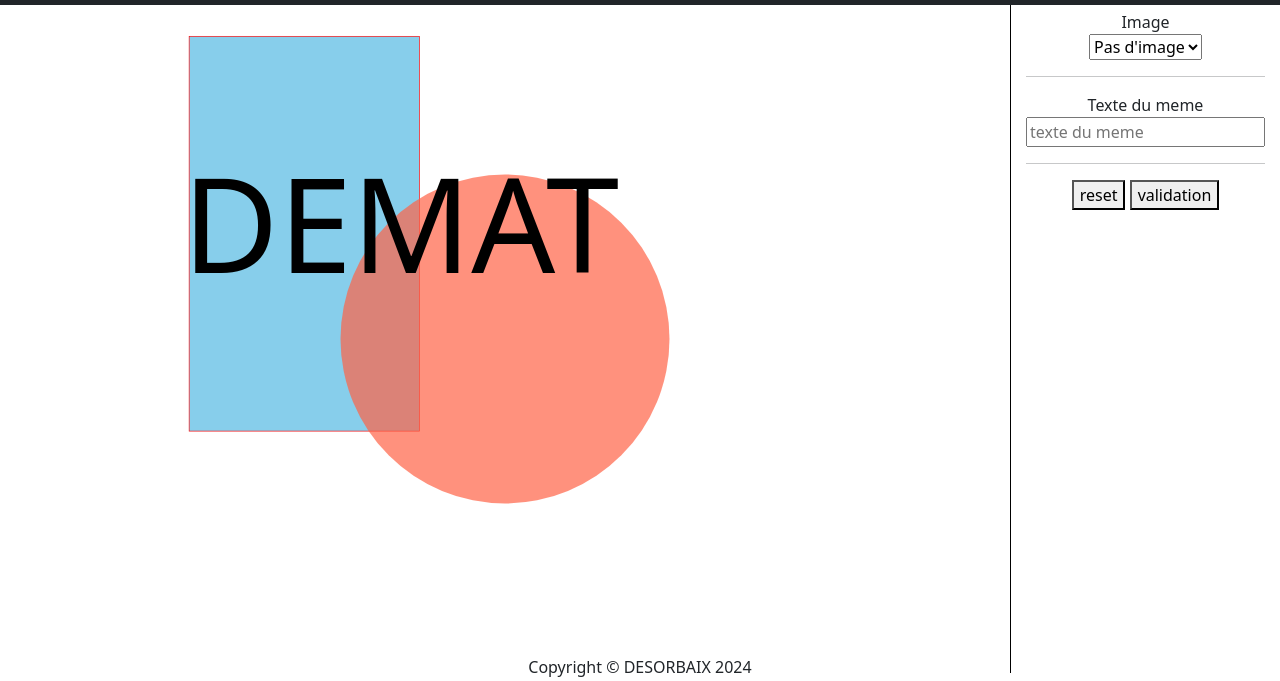
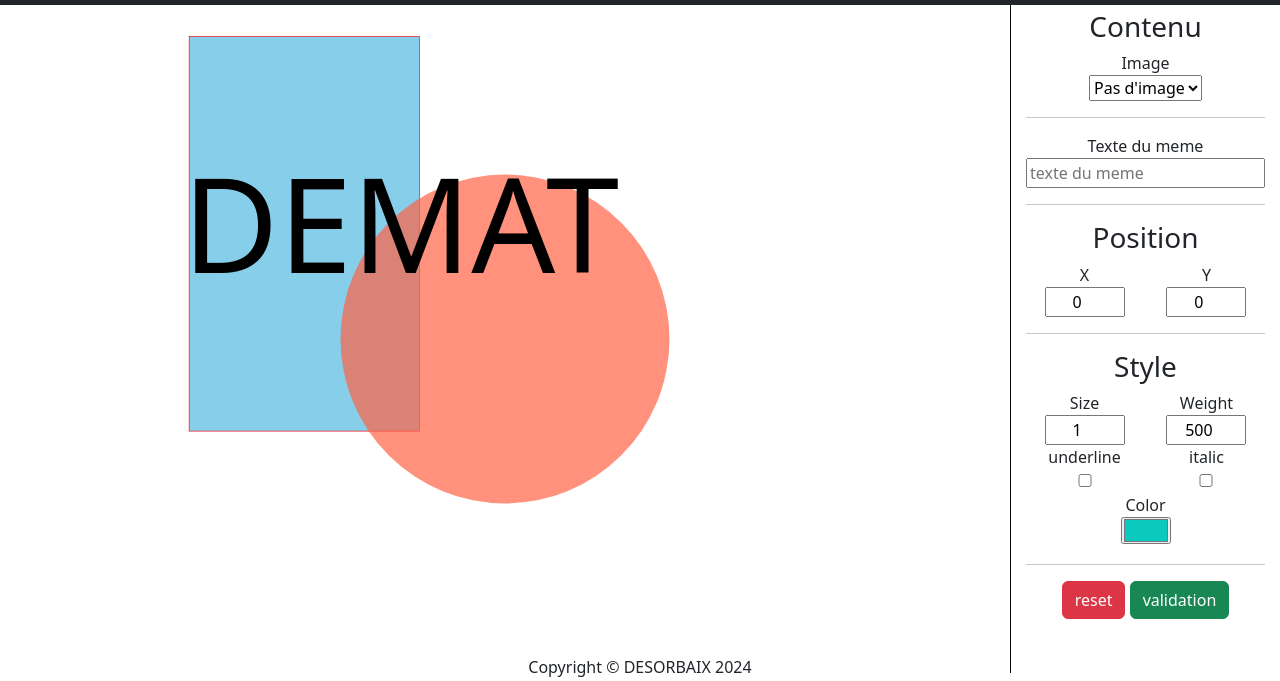
Before and after one commit to champix56/2024-12-02-jpg, a website: page index.html in a window 1280 px wide. Shown: the part 119-800 px from the top of the page. Drawn offline with nearby package versions, Linux system fonts and the light colour scheme.

Commit message:
formulaire html fini

```diff
--- a/index.html
+++ b/index.html
@@ -76,6 +76,7 @@
         </div>
         <div id="editor-right">
           <form>
+            <h3>Contenu</h3>
             <label for="editor_image">Image</label>
             <br />
             <select name="imageId" id="editor_image">
@@ -91,8 +92,58 @@
               placeholder="texte du meme"
             />
             <hr />
-            <button type="reset">reset</button>
-            <button type="submit">validation</button>
+            <h3>Position</h3>
+            <div class="cols">
+              <div>
+                <label for="editor_x">X</label><br />
+                <input min="0" type="number" name="x" id="editor_x" value="0" />
+              </div>
+              <div>
+                <label for="editor_y">Y</label><br />
+                <input min="0" type="number" name="y" id="editor_y" value="0" />
+              </div>
+            </div>
+            <hr />
+            <h3>Style</h3>
+            <div class="cols">
+              <div>
+                <label for="editor_font_size">Size</label><br />
+                <input
+                  min="0"
+                  type="number"
+                  name="font-size"
+                  id="editor_font_size"
+                  value="1"
+                />
+              </div>
+              <div>
+                <label for="editor_font_weight">Weight</label><br />
+                <input
+                  min="100"
+                  step="100"
+                  max="900"
+                  type="number"
+                  name="font-weight"
+                  id="editor_font_weight"
+                  value="500"
+                />
+              </div>
+            </div>
+            <div class="cols">
+              <div>
+                <label for="editor_underline">underline</label><br />
+                <input type="checkbox" name="underline" id="editor_underline" />
+              </div>
+              <div>
+                <label for="editor_italic">italic</label><br />
+                <input type="checkbox" name="italic" id="editor_italic" />
+              </div>
+            </div>
+            <label for="editor_color">Color</label><br />
+            <input type="color" name="color" id="editor_color" value="#0ACAC0" />
+            <hr />
+            <button type="reset" class="btn btn-danger">reset</button>
+            <button type="submit" class="btn btn-success">validation</button>
           </form>
         </div>
       </div>
```
